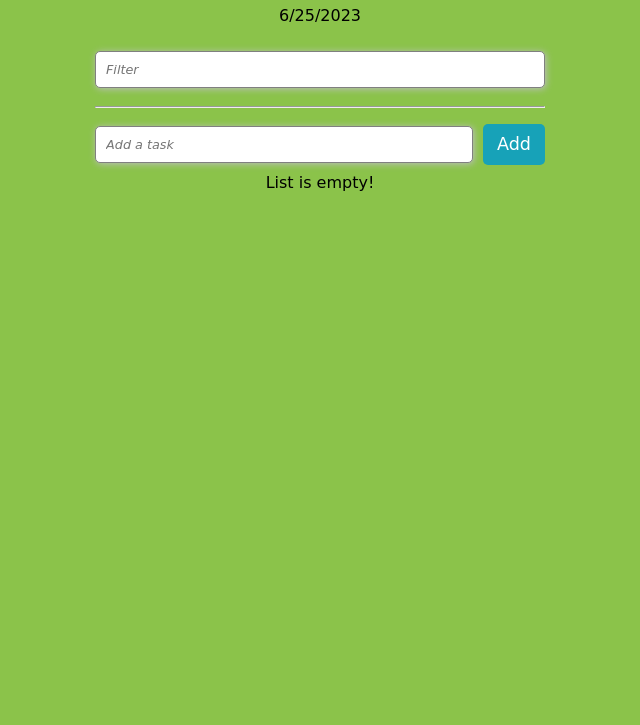
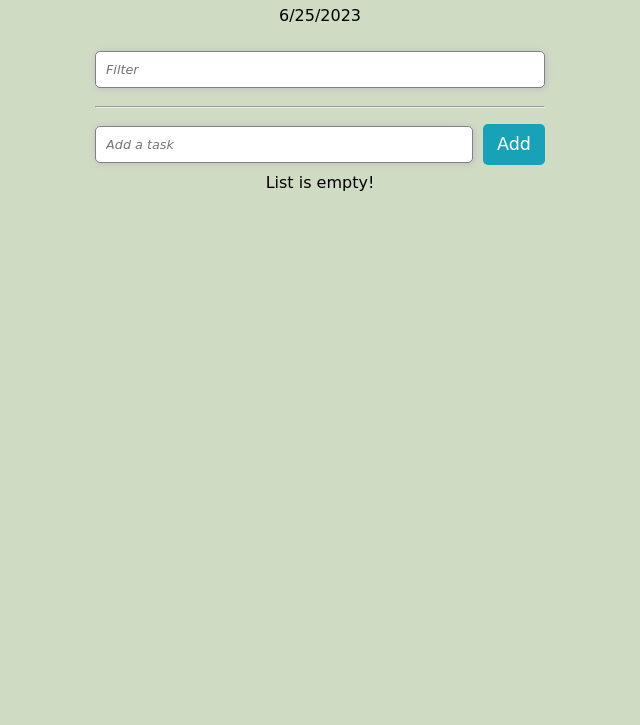
Before and after one commit to sinantuncc/Interactive-To-Do-List, a plain HTML site: page index.html in a window 1280 px wide. Shown: the part 75-800 px from the top of the page, without its empty margins (320-960 px from the left). Drawn offline with Linux system fonts and the light colour scheme.

Commit message:
updated style file

```diff
--- a/style.css
+++ b/style.css
@@ -3,7 +3,7 @@
 }
 body {
   font-family: cursive;
-  background-color: #8bc34a;
+  background-color: #d0dbc4;
 }
 
 .checked {
```
